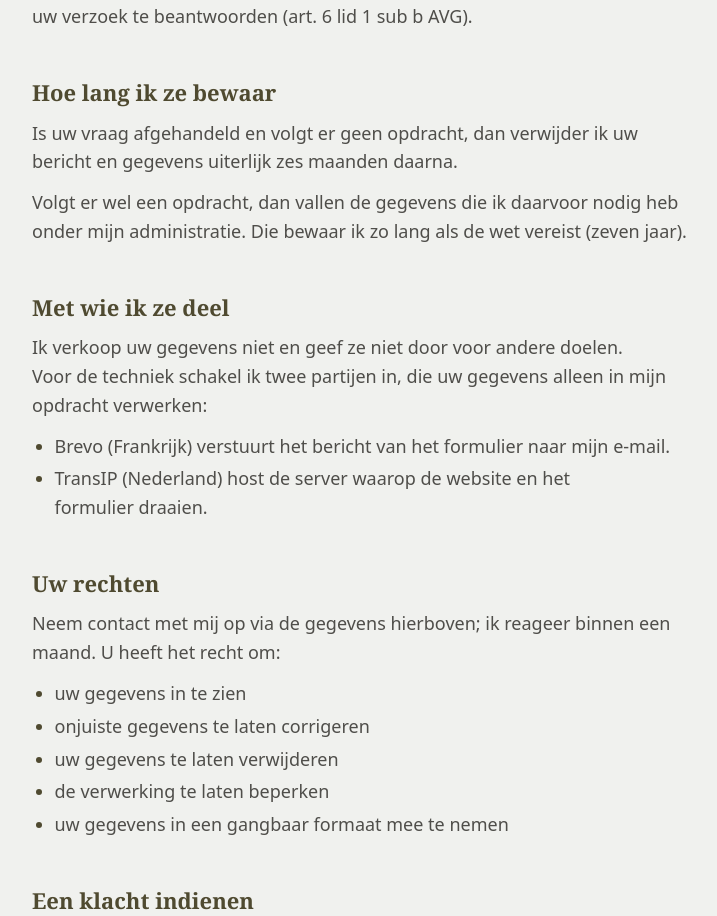
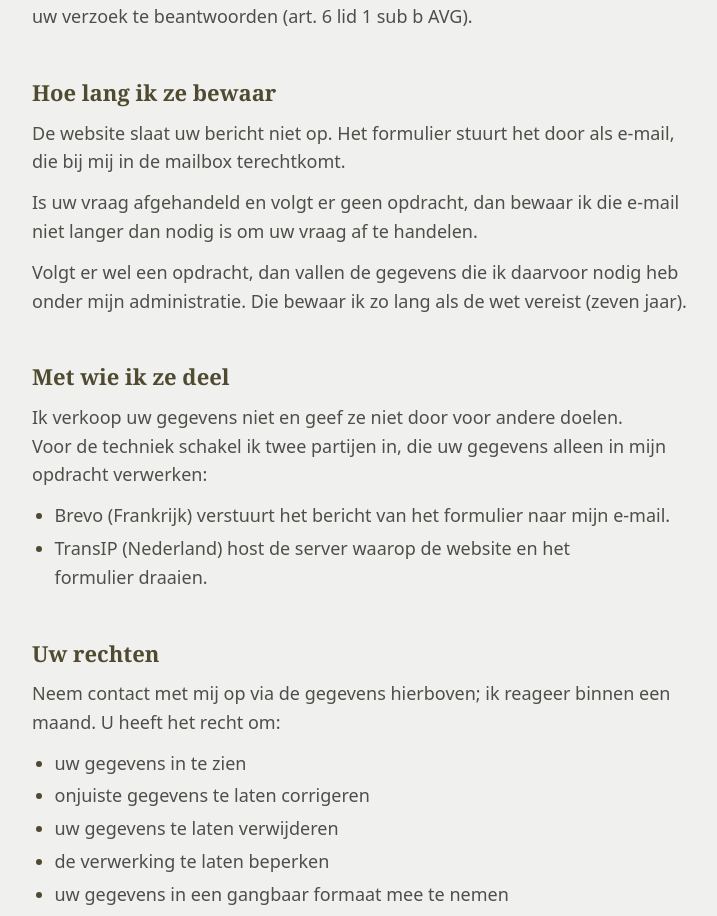
Before and after one commit to Lijcoesh/Kamerbreed-Interieur, a React (Vite) app: page /privacy in a window 1280 px wide. Shown: the part 1203-2119 px from the top of the page, without its empty margins (484-1201 px from the left). Built offline with nearby package versions, Linux system fonts and the light colour scheme.

Commit message:
Update privacy statements in launch checklist and Privacy.tsx to clarify data retention and email handling

```diff
--- a/src/Modules/Privacy/Scenes/Privacy/Privacy.tsx
+++ b/src/Modules/Privacy/Scenes/Privacy/Privacy.tsx
@@ -54,7 +54,8 @@ const sections: Section[] = [
         id: 'bewaren',
         title: 'Hoe lang ik ze bewaar',
         paragraphs: [
-            'Is uw vraag afgehandeld en volgt er geen opdracht, dan verwijder ik uw bericht en gegevens uiterlijk zes maanden daarna.',
+            'De website slaat uw bericht niet op. Het formulier stuurt het door als e-mail, die bij mij in de mailbox terechtkomt.',
+            'Is uw vraag afgehandeld en volgt er geen opdracht, dan bewaar ik die e-mail niet langer dan nodig is om uw vraag af te handelen.',
             'Volgt er wel een opdracht, dan vallen de gegevens die ik daarvoor nodig heb onder mijn administratie. Die bewaar ik zo lang als de wet vereist (zeven jaar).',
         ],
     },
```
Also changed, not shown: .claude/conventions/launch-checklist.md.
